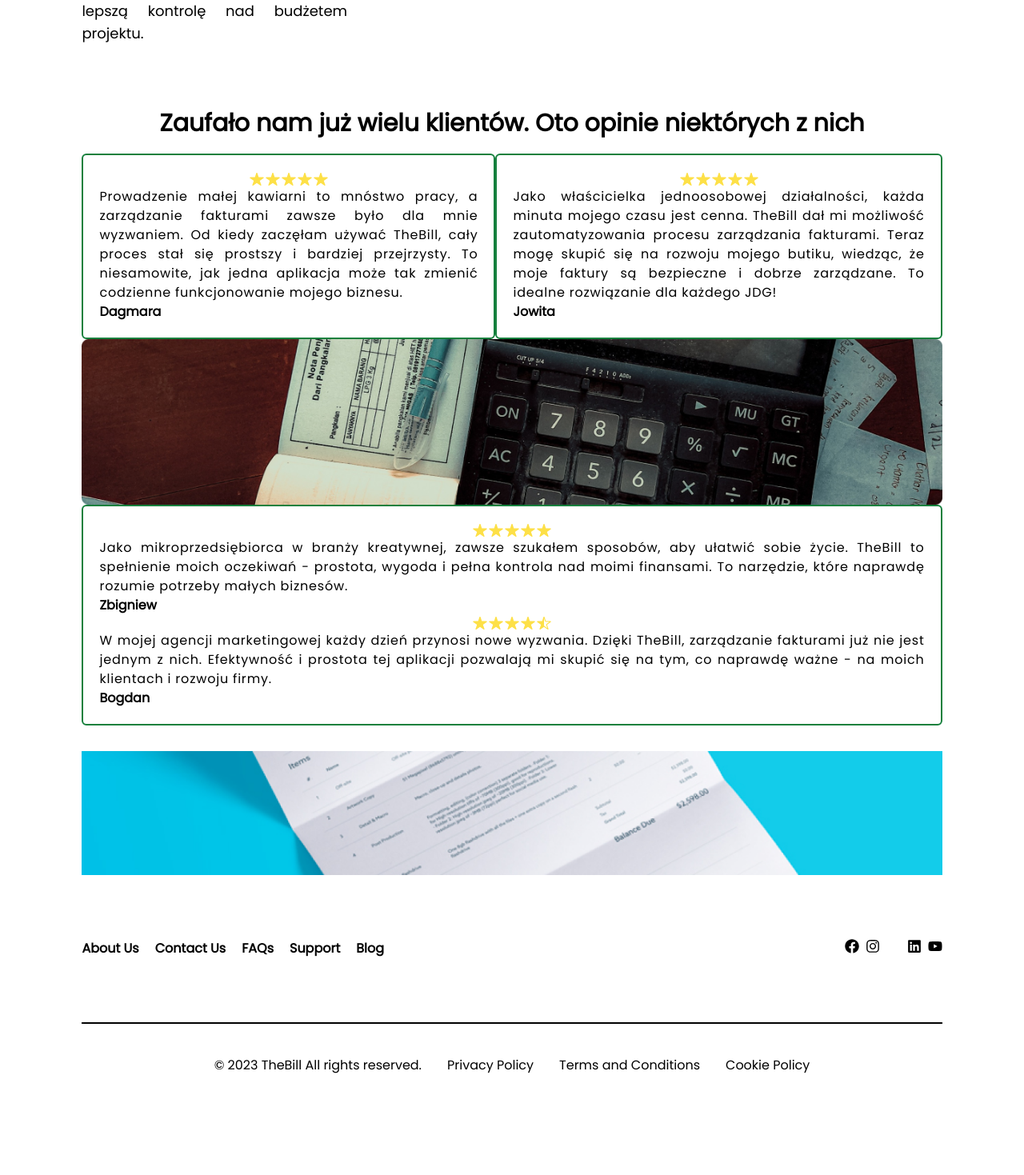
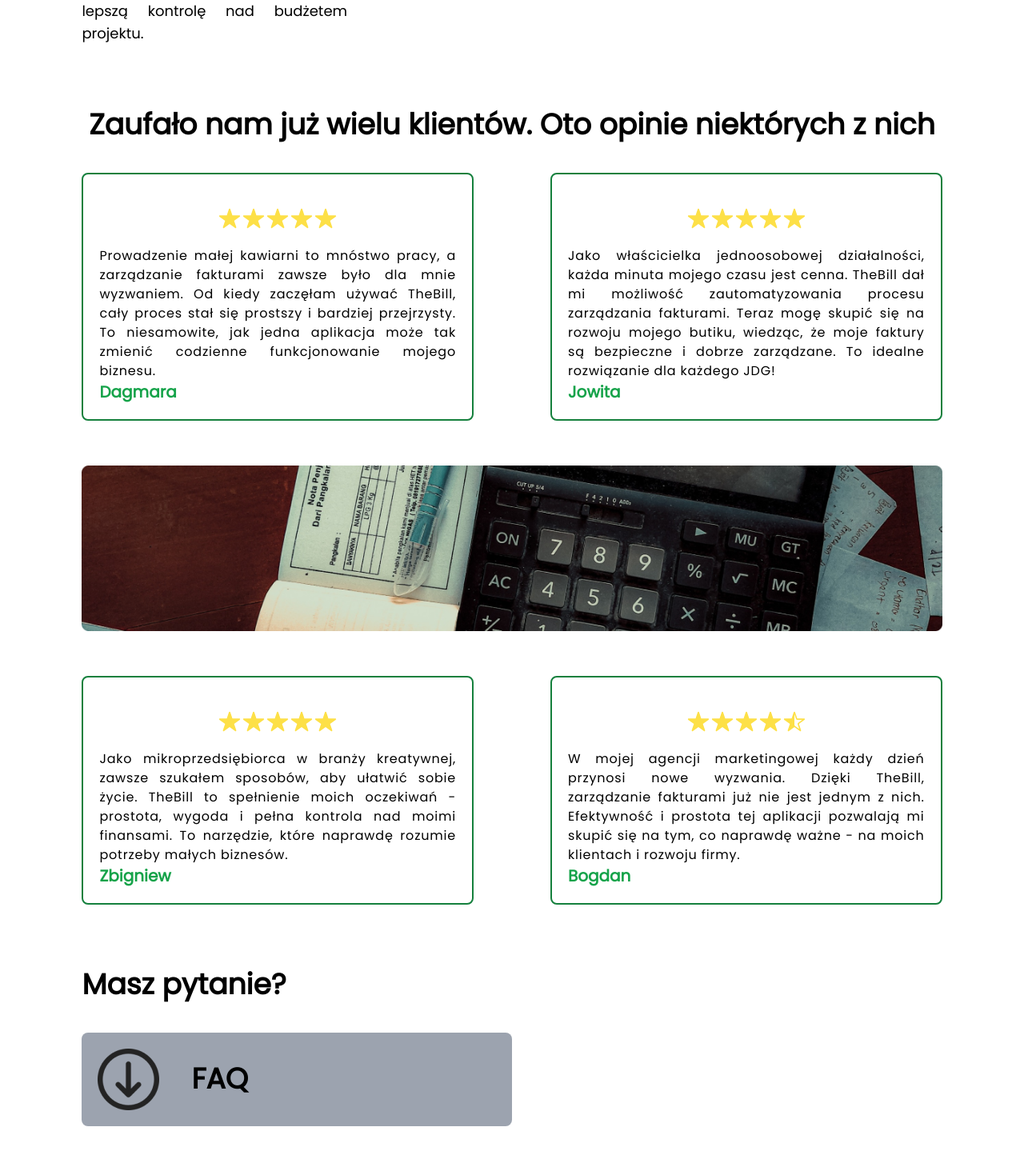
Before and after one commit to Tommy3DE/TheBill, a React (Vite) app: page / in a window 1280 px wide. Shown: the part 2881-4350 px from the top of the page at 80% size. Before the commit the page ends 4265 px from the top, so only its background shows below. Built offline with nearby package versions, Linux system fonts and the light colour scheme; some icons are missing.

Commit message:
faq and use cases

```diff
--- a/src/layout/pages/Home.tsx
+++ b/src/layout/pages/Home.tsx
@@ -5,6 +5,7 @@ import Footer from "../Footer";
 import Navbar from "../Navbar";
 import UseCases from "./Home/UseCases";
 import Opinions from "./Home/Opinions";
+import FAQ from "./Home/FAQ";
 
 
 const Home = () => {
@@ -15,6 +16,7 @@ const Home = () => {
       <Information />
       <UseCases/>
       <Opinions/>
+      <FAQ/>
       <Footer />
     </>
   );
--- /dev/null
+++ b/src/layout/pages/Home/FAQ.tsx
@@ -0,0 +1,18 @@
+import React from "react";
+import faq from '../../../assets/icons/faq.png'
+const FAQ = () => {
+  return (
+    <section className="mt-20 items-center mx-[8%] font-poppins mb-32">
+      <h1 className="text-start text-4xl font-bold my-10">
+        Masz pytanie?
+      </h1>
+      <button className="w-1/2 rounded-lg p-5 bg-gray-400 flex flex-row items-center">
+        <img src={faq} alt="faq arrow" />
+        <h1 className="text-4xl text-black ml-10 font-extrabold">FAQ</h1>
+
+      </button>
+    </section>
+  );
+};
+
+export default FAQ;
--- a/src/layout/pages/Home/Opinions.tsx
+++ b/src/layout/pages/Home/Opinions.tsx
@@ -1,58 +1,90 @@
 import { IoIosStar } from "react-icons/io";
 import { IoIosStarHalf } from "react-icons/io";
-import reviews from '../../../assets/reviews.png'
+import reviews from "../../../assets/reviews.png";
 
 const Opinions = () => {
   return (
     <section className="mt-20 items-center mx-[8%] font-poppins">
-      <h1 className="text-center text-3xl font-bold my-5">
+      <h1 className="text-center text-4xl font-bold my-10">
         Zaufało nam już wielu klientów. Oto opinie niektórych z nich{" "}
       </h1>
       <div className="flex flex-row">
-        <div className="border-2 rounded-md border-green-700 flex flex-col justify-middle p-5">
-          <div className="flex justify-center flex-row text-xl">
-              <IoIosStar className='text-yellow-300'/>
-              <IoIosStar className='text-yellow-300'/>
-              <IoIosStar className='text-yellow-300'/>
-              <IoIosStar className='text-yellow-300'/>
-              <IoIosStar className='text-yellow-300'/>
+        <div className="border-2 rounded-lg border-green-700 flex flex-col justify-between p-5 w-1/2 mr-24">
+          <div className="flex justify-center flex-row text-3xl my-5">
+            <IoIosStar className="text-yellow-300" />
+            <IoIosStar className="text-yellow-300" />
+            <IoIosStar className="text-yellow-300" />
+            <IoIosStar className="text-yellow-300" />
+            <IoIosStar className="text-yellow-300" />
           </div>
-          <p className="text-justify tracking-wider">Prowadzenie małej kawiarni to mnóstwo pracy, a zarządzanie fakturami zawsze było dla mnie wyzwaniem. Od kiedy zaczęłam używać TheBill, cały proces stał się prostszy i bardziej przejrzysty. To niesamowite, jak jedna aplikacja może tak zmienić codzienne funkcjonowanie mojego biznesu.</p>
-          <h3 className=" font-extrabold text-start">Dagmara</h3>
+          <p className="text-justify tracking-wider">
+            Prowadzenie małej kawiarni to mnóstwo pracy, a zarządzanie fakturami
+            zawsze było dla mnie wyzwaniem. Od kiedy zaczęłam używać TheBill,
+            cały proces stał się prostszy i bardziej przejrzysty. To
+            niesamowite, jak jedna aplikacja może tak zmienić codzienne
+            funkcjonowanie mojego biznesu.
+          </p>
+          <h3 className="text-xl text-green-600 font-extrabold text-start">
+            Dagmara
+          </h3>
         </div>
-        <div className="border-2 rounded-md border-green-700 flex flex-col justify-middle p-5">
-          <div className="flex justify-center flex-row text-xl">
-              <IoIosStar className='text-yellow-300'/>
-              <IoIosStar className='text-yellow-300'/>
-              <IoIosStar className='text-yellow-300'/>
-              <IoIosStar className='text-yellow-300'/>
-              <IoIosStar className='text-yellow-300'/>
+        <div className="border-2 rounded-lg border-green-700 flex flex-col justify-between p-5 w-1/2">
+          <div className="flex justify-center flex-row text-3xl my-5">
+            <IoIosStar className="text-yellow-300" />
+            <IoIosStar className="text-yellow-300" />
+            <IoIosStar className="text-yellow-300" />
+            <IoIosStar className="text-yellow-300" />
+            <IoIosStar className="text-yellow-300" />
           </div>
-          <p className="text-justify tracking-wider">Jako właścicielka jednoosobowej działalności, każda minuta mojego czasu jest cenna. TheBill dał mi możliwość zautomatyzowania procesu zarządzania fakturami. Teraz mogę skupić się na rozwoju mojego butiku, wiedząc, że moje faktury są bezpieczne i dobrze zarządzane. To idealne rozwiązanie dla każdego JDG!</p>
-          <h3 className=" font-extrabold text-start">Jowita</h3>
+          <p className="text-justify tracking-wider">
+            Jako właścicielka jednoosobowej działalności, każda minuta mojego
+            czasu jest cenna. TheBill dał mi możliwość zautomatyzowania procesu
+            zarządzania fakturami. Teraz mogę skupić się na rozwoju mojego
+            butiku, wiedząc, że moje faktury są bezpieczne i dobrze zarządzane.
+            To idealne rozwiązanie dla każdego JDG!
+          </p>
+          <h3 className="text-xl text-green-600  font-extrabold text-start">
+            Jowita
+          </h3>
         </div>
       </div>
-      <img src={reviews} alt="review-pic" />
-      <div className="flex flex-row">
-        <div className="border-2 rounded-md border-green-700 flex flex-col justify-middle p-5">
-          <div className="flex justify-center flex-row text-xl">
-              <IoIosStar className='text-yellow-300'/>
-              <IoIosStar className='text-yellow-300'/>
-              <IoIosStar className='text-yellow-300'/>
-              <IoIosStar className='text-yellow-300'/>
-              <IoIosStar className='text-yellow-300'/>
+      <img src={reviews} alt="review-pic" className="w-full my-14" />
+      <div className="flex flex-row justify-around">
+        <div className="border-2 rounded-lg border-green-700 flex flex-col justify-between p-5 w-1/2 mr-24">
+          <div className="flex justify-center flex-row text-3xl my-5">
+            <IoIosStar className="text-yellow-300" />
+            <IoIosStar className="text-yellow-300" />
+            <IoIosStar className="text-yellow-300" />
+            <IoIosStar className="text-yellow-300" />
+            <IoIosStar className="text-yellow-300" />
           </div>
-          <p className="text-justify tracking-wider">Jako mikroprzedsiębiorca w branży kreatywnej, zawsze szukałem sposobów, aby ułatwić sobie życie. TheBill to spełnienie moich oczekiwań - prostota, wygoda i pełna kontrola nad moimi finansami. To narzędzie, które naprawdę rozumie potrzeby małych biznesów.</p>
-          <h3 className=" font-extrabold text-start">Zbigniew</h3>
-         <div className="flex justify-center flex-row text-xl">
-              <IoIosStar className='text-yellow-300'/>
-              <IoIosStar className='text-yellow-300'/>
-              <IoIosStar className='text-yellow-300'/>
-              <IoIosStar className='text-yellow-300'/>
-              <IoIosStarHalf className='text-yellow-300'/>
+          <p className="text-justify tracking-wider">
+            Jako mikroprzedsiębiorca w branży kreatywnej, zawsze szukałem
+            sposobów, aby ułatwić sobie życie. TheBill to spełnienie moich
+            oczekiwań - prostota, wygoda i pełna kontrola nad moimi finansami.
+            To narzędzie, które naprawdę rozumie potrzeby małych biznesów.
+          </p>
+          <h3 className="text-xl text-green-600  font-extrabold text-start">
+            Zbigniew
+          </h3>
+        </div>
+        <div className="border-2 rounded-lg border-green-700 flex flex-col justify-between p-5 w-1/2">
+          <div className="flex justify-center flex-row text-3xl my-5">
+            <IoIosStar className="text-yellow-300" />
+            <IoIosStar className="text-yellow-300" />
+            <IoIosStar className="text-yellow-300" />
+            <IoIosStar className="text-yellow-300" />
+            <IoIosStarHalf className="text-yellow-300" />
           </div>
-          <p className="text-justify tracking-wider">W mojej agencji marketingowej każdy dzień przynosi nowe wyzwania. Dzięki TheBill, zarządzanie fakturami już nie jest jednym z nich. Efektywność i prostota tej aplikacji pozwalają mi skupić się na tym, co naprawdę ważne - na moich klientach i rozwoju firmy.</p>
-          <h3 className=" font-extrabold text-start">Bogdan</h3>
+          <p className="text-justify tracking-wider">
+            W mojej agencji marketingowej każdy dzień przynosi nowe wyzwania.
+            Dzięki TheBill, zarządzanie fakturami już nie jest jednym z nich.
+            Efektywność i prostota tej aplikacji pozwalają mi skupić się na tym,
+            co naprawdę ważne - na moich klientach i rozwoju firmy.
+          </p>
+          <h3 className="text-xl text-green-600  font-extrabold text-start">
+            Bogdan
+          </h3>
         </div>
       </div>
     </section>
```
Also changed, not shown: src/assets/icons/faq.png (added).
